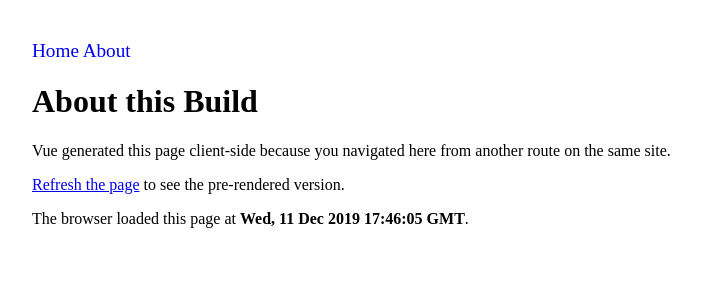
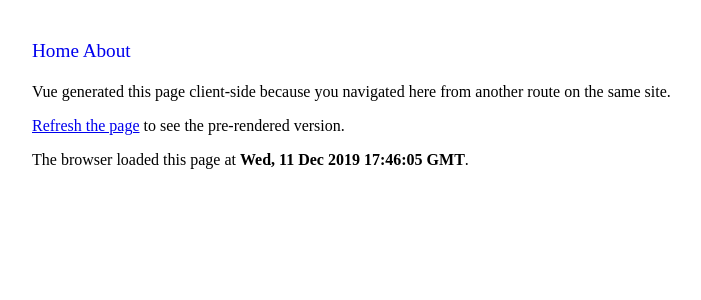
Before and after one commit to mtlynch/pre-vue, a Nuxt app: page /about in a window 1280 px wide. Shown: the top 300 px of the page, without its empty margins (8-709 px from the left). Built offline with nearby package versions, Linux system fonts and the light colour scheme.

Commit message:
Updating page titles (#11)

```diff
--- a/pages/about.vue
+++ b/pages/about.vue
@@ -1,6 +1,6 @@
 <template>
   <div>
-    <h1>About this Build</h1>
+    <h1>{{ title }}</h1>
     <p v-if="buildTime">
       Nuxt pre-rendered this page at <b>{{ buildTime }}</b> (before the browser
       ever saw it).
--- a/pages/index.vue
+++ b/pages/index.vue
@@ -1,6 +1,6 @@
 <template>
   <div>
-    <h1>Hello, world!</h1>
+    <h1>{{ title }}</h1>
     <p>I'm an example of a pre-rendered Vue webpage.</p>
     <p>
       I automatically generate a <a href="/robots.txt">robots.txt file</a> and
@@ -17,7 +17,7 @@
 export default {
   asyncData() {
     return {
-      title: 'Home page',
+      title: 'Hello, world!',
     };
   },
 };
```
